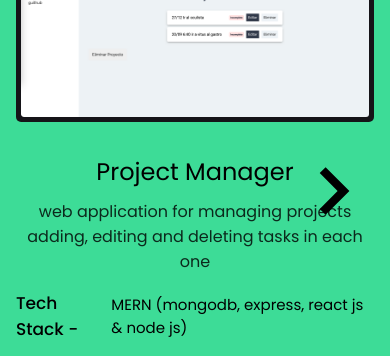
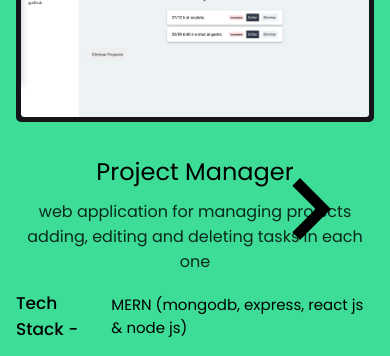
Before and after one commit to hernandiazz9/hernandiazz9, a React (Create React App) app: page / in a window 390 px wide. Shown: the part 1640-1996 px from the top of the page. Built offline with nearby package versions, Linux system fonts and the light colour scheme.

Commit message:
fixin mobile

```diff
--- a/src/components/Projects/SlideArrows/SliderArrowsRight.js
+++ b/src/components/Projects/SlideArrows/SliderArrowsRight.js
@@ -1,13 +1,28 @@
 import { BiChevronRight } from "react-icons/bi";
-import styled from "styled-components";
+import styled, {keyframes} from "styled-components";
 
+const ScrollAnimation = keyframes`
+  0%,
+  20%,
+  50%,
+  80%,
+  100% {
+    transform: translateX(0);
+  }
+  40% {
+    transform: translateX(-20px);
+  }
+  60% {
+    transform: translateX(-10px);
+  }
+`;
 const RightArrow = styled.div`
   position: absolute;
   left: 50vw;
   top: 35%;
   font-size: 300px;
-
-  cursor:pointer;
+  animation: ${ScrollAnimation} 2s linear 0s infinite;
+  cursor: pointer;
   @media (max-width: 1700px) {
     left: 60vw;
     font-size: 300px;
@@ -21,8 +36,8 @@ const RightArrow = styled.div`
     font-size: 200px;
   }
   @media (max-width: 788px) {
-    left: 68vw;
-    font-size: 100px;
+    left: 60vw;
+    font-size: 130px;
   }
 `;
 
```
